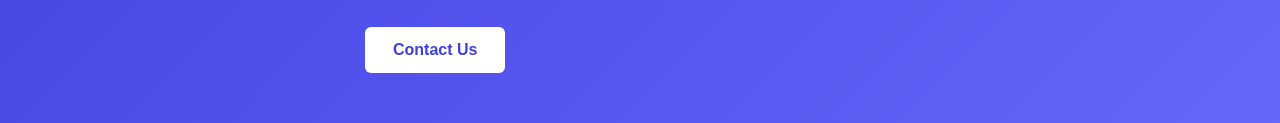
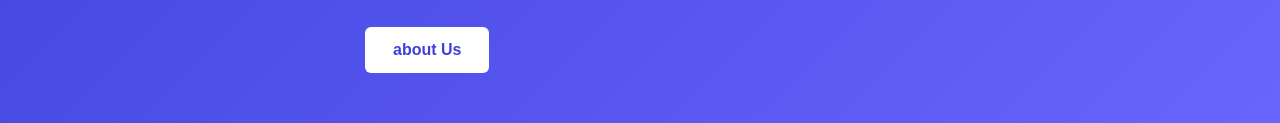
Before and after one commit to vaishnavriya92/wesign, a plain HTML site: page index.html in a window 1280 px wide. Shown: the part 506-629 px from the top of the page. Drawn offline with Linux system fonts and the light colour scheme.

Commit message:
Update index.html

```diff
--- a/index.html
+++ b/index.html
@@ -30,7 +30,7 @@
   <div class="hero-text">
     <h2>Designing Digital Solutions That Matter</h2>
     <p>Wesign Technologies is a modern IT company delivering innovative software, web, and digital solutions to help businesses grow faster and smarter.</p>
-    <button>Contact Us</button>
+    <button>about Us</button>
   </div>
 </section>
 
```
